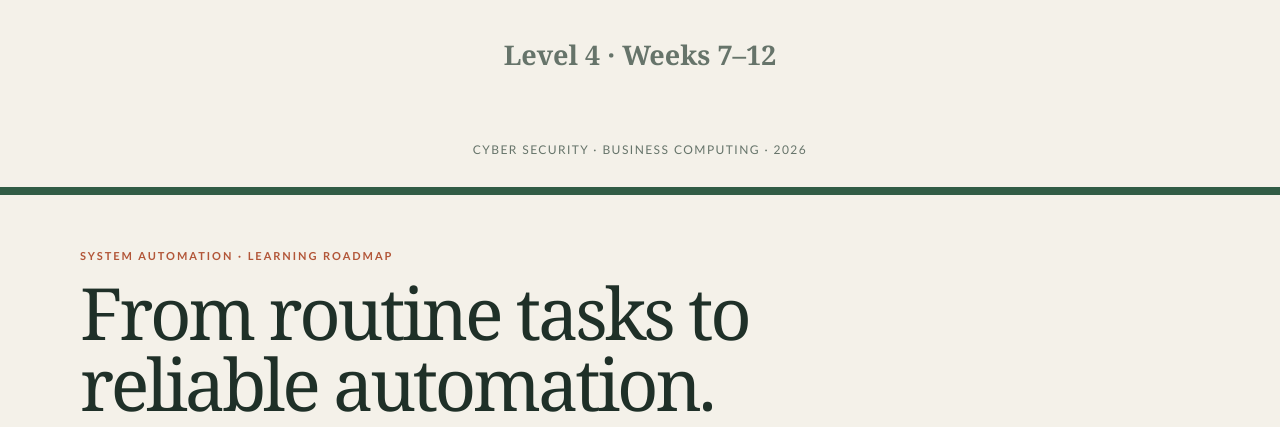
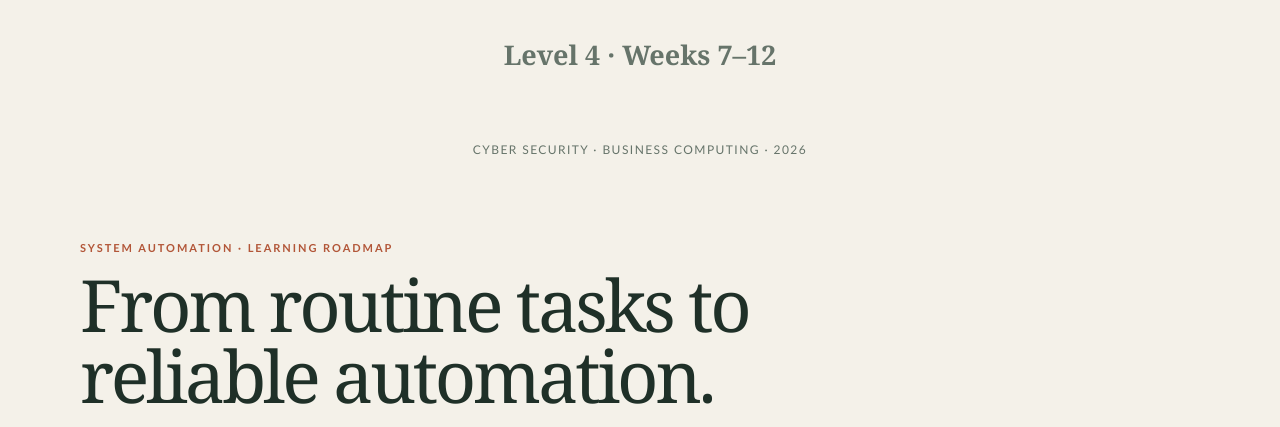
Before and after one commit to RickyL94/Class, a plain HTML site: page pages/combined.html in a window 1280 px wide. Shown: the part 613-1040 px from the top of the page. Drawn offline with Linux system fonts and the light colour scheme.

Commit message:
Update combined.html

```diff
--- a/pages/combined.html
+++ b/pages/combined.html
@@ -277,7 +277,6 @@ footer {
   </div>
   <div class="welcome-footer">Cyber Security · Business Computing · 2026</div>
 </section>
-<div class="topline"></div>
 <div class="page" id="roadmapContent">
   <header>
     <div>
```
